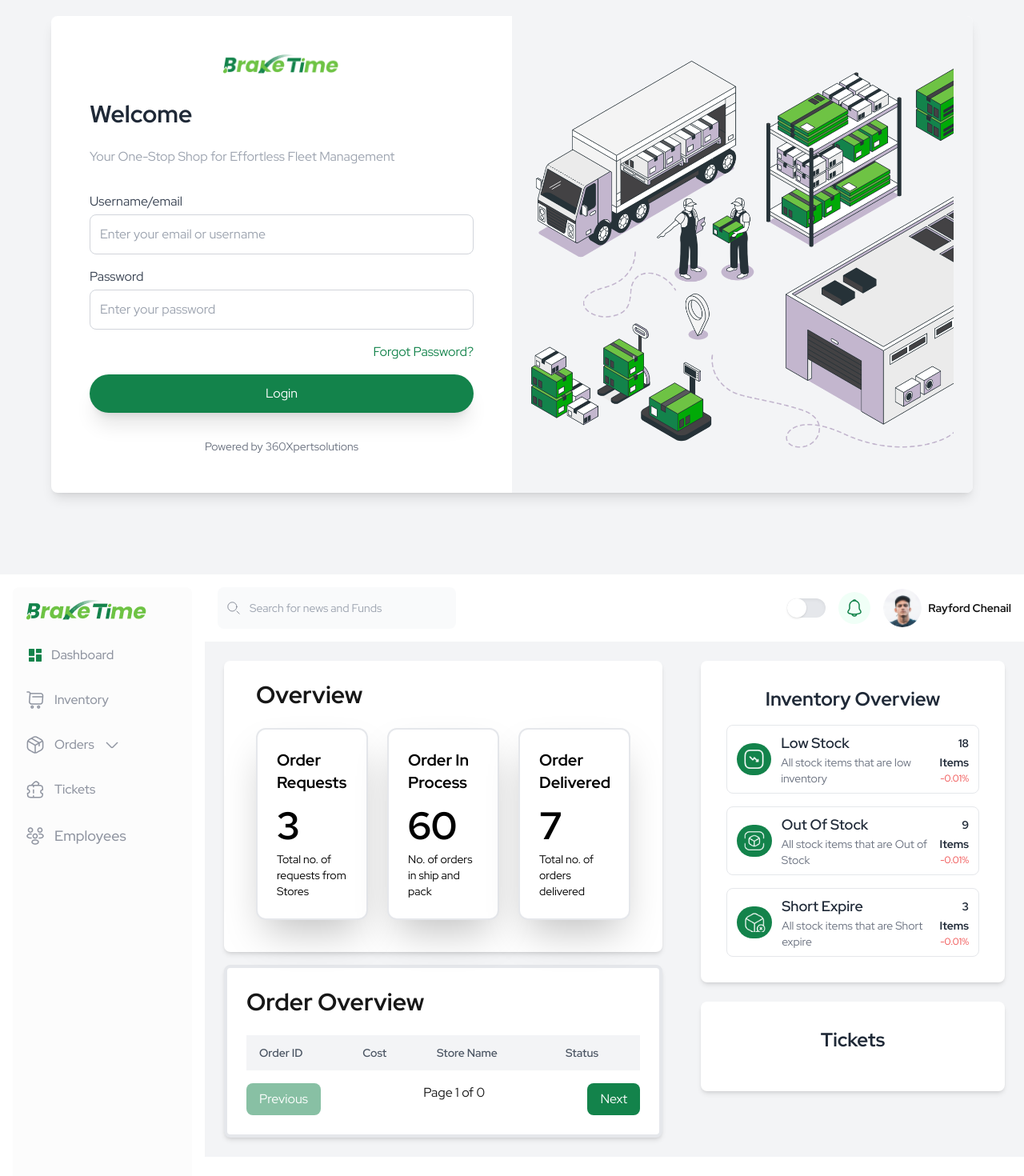
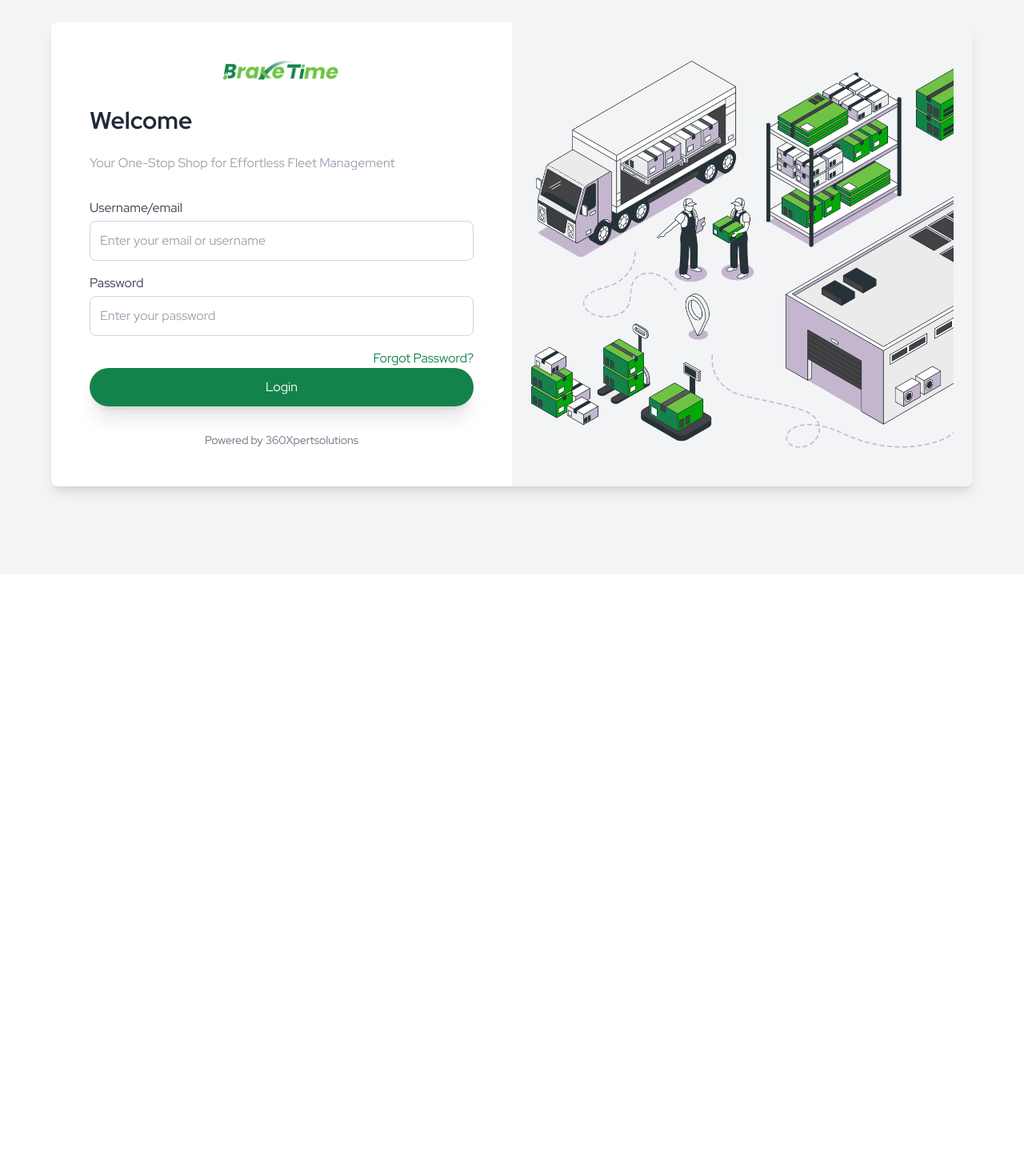
Before and after one commit to sameed0909/Dashboard-Braketime, a Next.js app: page / in a window 1280 px wide. Shown: the part 82-1552 px from the top of the page at 80% size. After the commit the page ends 800 px from the top, so only its background shows below. Built offline with nearby package versions, Linux system fonts and the light colour scheme.

Commit message:
navigate login page

```diff
--- a/src/app/component/Overview.jsx
+++ b/src/app/component/Overview.jsx
@@ -28,7 +28,7 @@ const Overview = () => {
   };
 
   return (
-    <div className="bg-white dark:bg-gray-800 p-6 rounded-lg shadow-md border-4 mt-4">
+    <div className="bg-white dark:bg-gray-800 p-6 rounded-lg shadow-md border-2 mt-4">
       <h2 className="text-3xl font-bold mb-6 dark:text-white">Order Overview</h2>
 
       {loading && (
--- /dev/null
+++ b/src/app/home/page.js
@@ -0,0 +1,37 @@
+'use client'
+import React from 'react'
+import Cards from '@/app/component/Cards';
+import Overview from '@/app/component/Overview';
+import Sidebar from '@/app/component/sidebar';
+import store from '../redux/store';
+import { Provider } from 'react-redux';
+import InventoryOverview from '../component/Inventoryoverview';
+import Tickets from '../component/Tickets';
+import Navbar from '../component/Navbar';
+
+const Home = () => {
+  return (
+    <Provider store={store}>
+      <div className='flex flex-row w-full'>
+        <div>
+          <Sidebar />
+        </div>
+        <div className='flex flex-col w-full'>
+          <Navbar />
+          <div className='flex md:flex-row flex-col'>
+            <div className="flex-1 p-6 bg-gray-100 dark:bg-gray-900">
+              <Cards />
+              <Overview />
+            </div>
+            <div className="p-6 bg-gray-100 dark:bg-gray-900">
+              <InventoryOverview />
+              <Tickets />
+            </div>
+          </div>
+        </div>
+      </div>
+    </Provider>
+  )
+}
+
+export default Home
--- a/src/app/login/page.jsx
+++ b/src/app/login/page.jsx
@@ -1,6 +1,14 @@
-import React from 'react';
+import React, { useState } from 'react';
+import Link from 'next/link';
 
 const Login = () => {
+  const [isLoggedIn, setIsLoggedIn] = useState(false);
+
+  const handleLogin = (event) => {
+    event.preventDefault();
+    setIsLoggedIn(true);
+  };
+
   return (
     <div className="h-screen flex items-center justify-center bg-gray-100">
         <div className="w-full md:max-w-6xl flex flex-col md:flex-row bg-white rounded-lg shadow-lg overflow-hidden h-full md:h-auto">
@@ -14,7 +22,7 @@ const Login = () => {
             <p className="text-gray-400 text-center md:text-left mb-8 font-['Red_Hat_Display']">
               Your One-Stop Shop for Effortless Fleet Management
             </p>
-          <form className="space-y-4">
+            <form className="space-y-4" onSubmit={handleLogin}>
               <div>
                 <label className="block text-gray-700 mb-1">Username/email</label>
                 <input
@@ -38,13 +46,15 @@ const Login = () => {
                   Forgot Password?
                 </a>
               </div>
-
+              <Link href="/home" className="text-[#13834B] hover:underline">
               <button
                 type="submit"
                 className="w-full p-3 bg-[#13834B] text-white rounded-full hover:bg-[#13834B] transition duration-300 shadow-xl"
               >
                 Login
               </button>
+              </Link>
+
             </form>
             <div className="text-center text-gray-500 text-sm mt-8">
               Powered by 360Xpertsolutions
--- a/src/app/page.js
+++ b/src/app/page.js
@@ -1,38 +1,13 @@
 'use client'
 import React from 'react'
-import Cards from '@/app/component/Cards';
-import Overview from '@/app/component/Overview';
 import { Provider } from 'react-redux';
 import store from './redux/store';
-import Sidebar from '@/app/component/sidebar';
-import InventoryOverview from './component/Inventoryoverview';
-import Tickets from './component/Tickets';
-import Navbar from './component/Navbar';
 import Page from '@/app/login/page';
 
 const page = () => {
   return (
     <Provider store={store}>
       <Page/>
-      <div className='flex flex-row w-full'>
-        <div>
-
-          <Sidebar />
-        </div>
-        <div className='flex flex-col w-full'>
-          <Navbar />
-          <div className='flex md:flex-row flex-col'>
-            <div className="flex-1 p-6 bg-gray-100 dark:bg-gray-900">
-              <Cards />
-              <Overview />
-            </div>
-            <div className="p-6 bg-gray-100 dark:bg-gray-900">
-              <InventoryOverview />
-              <Tickets />
-            </div>
-          </div>
-        </div>
-      </div>
     </Provider>
   )
 }
--- a/tailwind.config.js
+++ b/tailwind.config.js
@@ -13,6 +13,6 @@ module.exports = {
       },
     },
   },
-  darkMode: 'class', // Enable dark mode with class strategy
+  darkMode: 'class',
   plugins: [],
 };
```
Also changed, not shown: src/app/component/Navbar.jsx (+0 -8 lines). Lines whose indentation alone changed are shown as unchanged.
